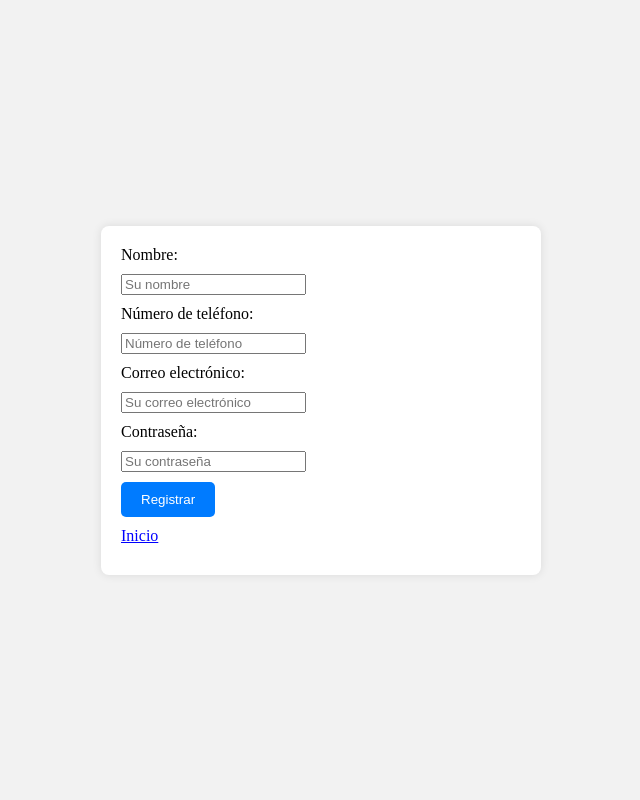
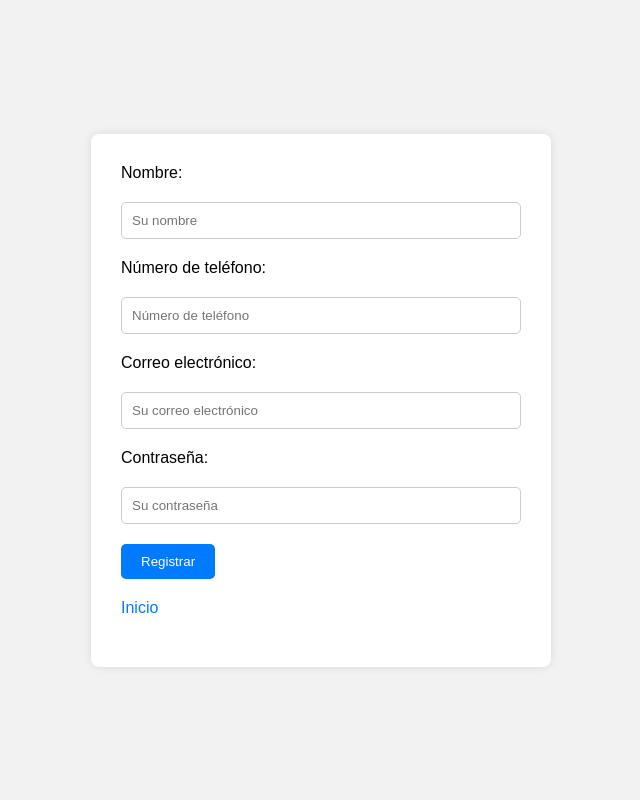
Before and after one commit to sauna05/contactos, a PHP site: page /crear_usuario.php in a window 1280 px wide. Shown: the whole page, without its empty margins (319-959 px from the left). Run offline with PHP 8.4, Linux system fonts and the light colour scheme.

Commit message:
se agrego modificacion en el codigo fuente del proyecto

```diff
--- a/proyecto/crear_usuario.php
+++ b/proyecto/crear_usuario.php
@@ -6,30 +6,31 @@
     <title>Registro de usuarios</title>
     <style>
         body {
-            background-color: #f2f2f2; /* Color de fondo */
+            background-color: #f2f2f2;
             display: flex;
             justify-content: center;
             align-items: center;
             height: 100vh;
             margin: 0;
+            font-family: Arial, sans-serif; /* Utilizando una fuente legible */
         }
 
         form {
-            background-color: white;
-            padding: 20px;
+            background-color: #ffffff;
+            padding: 30px;
             border-radius: 8px;
             box-shadow: 0px 0px 10px rgba(0, 0, 0, 0.1);
-            width: 90%; /* Tamaño del formulario */
-            max-width: 400px; /* Tamaño máximo del formulario */
+            width: 90%;
+            max-width: 400px;
         }
 
         label, input, a {
             display: block;
-            margin-bottom: 10px;
+            margin-bottom: 20px;
         }
 
         input[type="submit"] {
-            background-color: #007bff; /* Color del botón */
+            background-color: #007bff;
             color: white;
             border: none;
             padding: 10px 20px;
@@ -38,12 +39,27 @@
         }
 
         input[type="submit"]:hover {
-            background-color: #0056b3; /* Color del botón al pasar el cursor */
+            background-color: #0056b3;
         }
 
         a {
-            color: blue;
-            font-style: normal;
+            color: #007bff;
+            text-decoration: none; /* Quitando el subrayado de los enlaces */
+        }
+
+        a:hover {
+            text-decoration: underline; /* Subrayando el enlace al pasar el cursor */
+        }
+
+        /* Estilo para los campos de entrada */
+        input[type="text"],
+        input[type="email"],
+        input[type="password"] {
+            width: 100%;
+            padding: 10px;
+            border: 1px solid #ccc;
+            border-radius: 5px;
+            box-sizing: border-box; /* Asegurando que el padding no afecte el ancho total */
         }
     </style>
 </head>
```
Also changed, not shown: proyecto/bloquear.php (deleted, +0 -35 lines), proyecto/formulario.php (+6 -12 lines), proyecto/login.php (+16 -10 lines).
